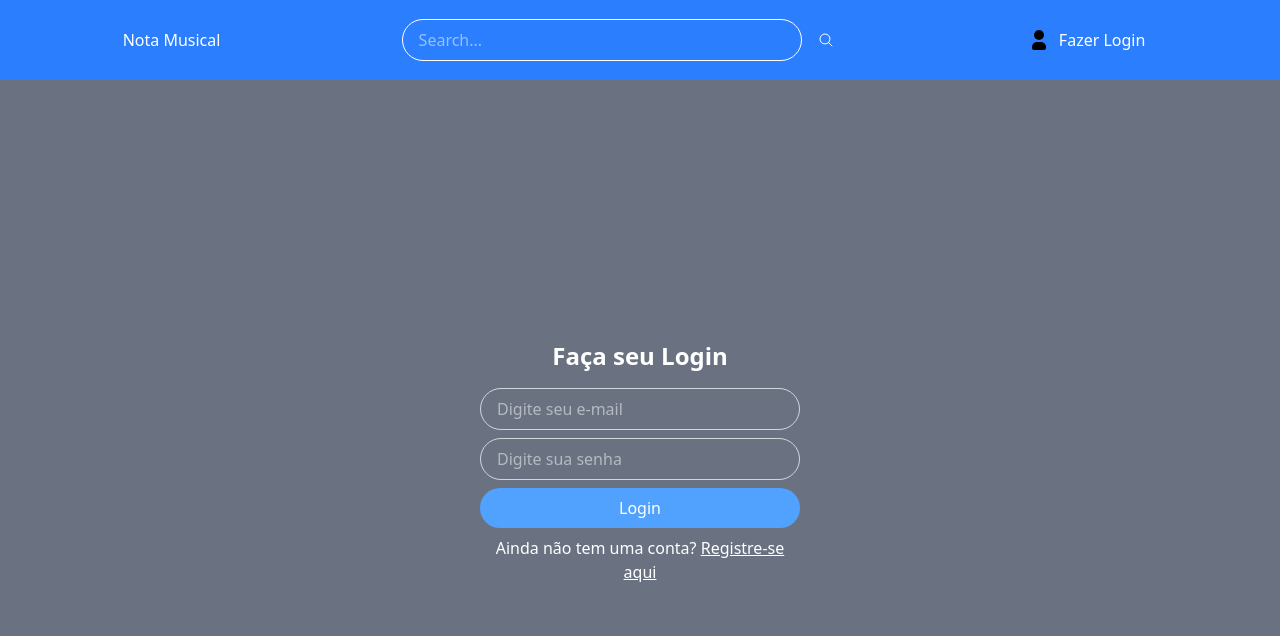
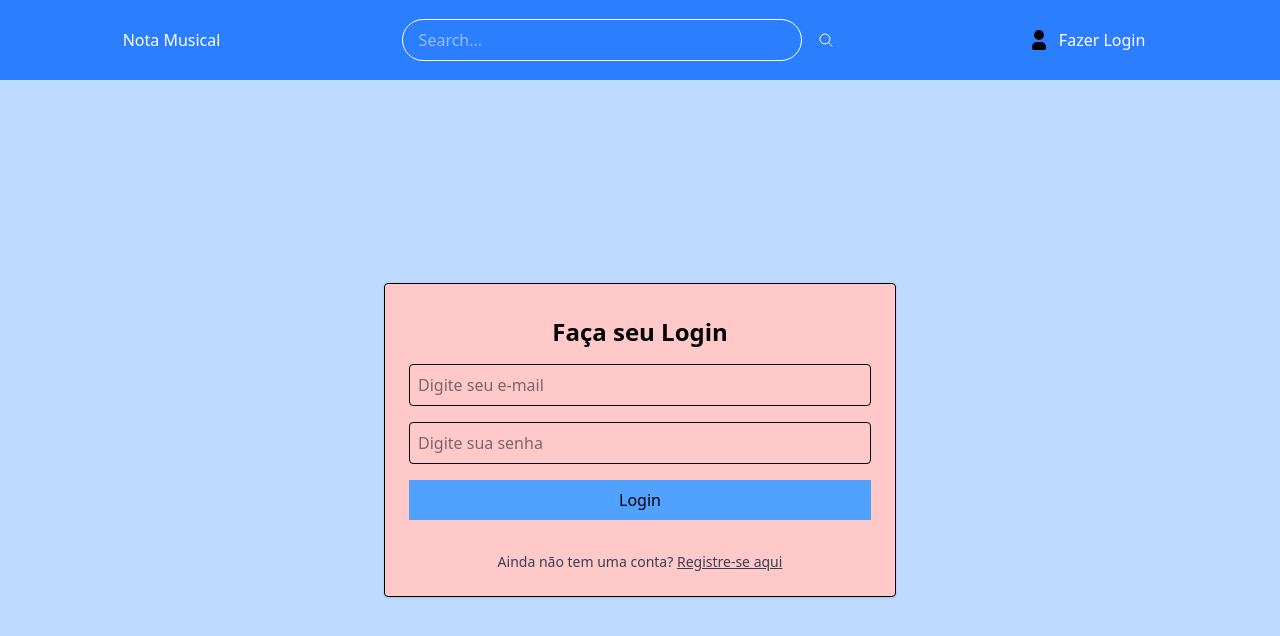
Before and after one commit to victoriapiassa/ClaqueteMovie, a Vue app: page /login in a window 1280 px wide. Shown: the top 636 px of the page. Built offline with nearby package versions, Linux system fonts and the light colour scheme; no server answers.

Commit message:
modificaçao dos icones das estrelas

```diff
--- a/src/components/item.vue
+++ b/src/components/item.vue
@@ -1,14 +1,54 @@
 <template>
-<div class=" rounded-lg shadow-md p-4 h-80 bg-white text-gray-800">
+<div class=" rounded-lg shadow-md p-4 h-80 bg-blue-200 text-gray-800">
   <img src="https://th.bing.com/th/id/OIP.NwFkL28B2EyItuJGbypY3wHaHa?w=187&h=187&c=7&r=0&o=7&dpr=1.1&pid=1.7&rm=3" alt="Álbum Maré Viva">
-  <h3> Fresno </h3>
-  <p>R$ 550 por noite</p>
-</div>
+  <div class="flex flex-col mt-2">
+    <h3> Fresno </h3>
+    <p> Maré Viva </p>
+  <div class="flex justify-center items-center mt-2">
+   <svg
+          v-for="star in 5"
+          :key="star"
+          xmlns="http://www.w3.org/2000/svg"
+          width="30"
+          height="30"
+          viewBox="0 0 24 24"
+          class="cursor-pointer transition-transform duration-200"
+          :class="star <= rating ? 'text-yellow-400' : 'text-gray-400'"
+          @click="setRating(star)"
+        >
+          <!-- Preenchimento condicional -->
+          <path
+            stroke="currentColor"
+            stroke-width="2"
+            stroke-linecap="round"
+            stroke-linejoin="round"
+            :fill="star <= rating ? 'currentColor' : 'none'"
+            d="M12 17.75l-6.172 3.245l1.179 -6.873l-5 -4.867l6.9 -1l3.086 -6.253l3.086 6.253l6.9 1l-5 4.867l1.179 6.873z"
+          />
+        </svg>
+      </div>
+    </div>
+  </div>
 </template>
 
-<script> // exportando o componente
-    export default {
-      name: 'item', // nome do componente
+<script>
+export default {
+  name: 'Item',
+  data() {
+    return {
+      rating: 0 // nota atual (0 a 5)
+    }
+  },
+  methods: {
+    setRating(star) {
+      this.rating = star;
+    }
+  }
+}
+</script>
 
-    }
-</script>
+<style scoped>
+svg:hover {
+  transform: scale(1.1);
+}
+</style>
--- a/src/pages/home.vue
+++ b/src/pages/home.vue
@@ -12,7 +12,7 @@ export default {
 
 
 <template>
-    <div class="flex justify-center bg-gray-500 text-white px-8 py-15">
+    <div class="flex justify-center bg-white-500 text-white px-8 py-15">
         <main class= "grid grid-cols-[repeat(auto-fit,minmax(225px,1fr))] gap-3 w-full max-w-7xl px-8 text-center">
             <item/>
             <item/>
--- a/src/pages/login.vue
+++ b/src/pages/login.vue
@@ -47,22 +47,27 @@
 </script>
 
 <template>
-    <div class="flex items-center justify-center bg-gray-500 text-white ">
+    <div class="flex justify-center items-center bg-blue-200 ">
+        <main class="p-6 border rounded shadow w-full max-w-lg mx-auto bg-red-200">
 
-        <main class= " flex flex-col items-center w-100 h-50 max-w-7xl px-10 text-center">
+            <h1 class=" flex justify-center my-2 text-2xl  font-bold "> Faça seu Login </h1>
 
-            <h1 class="text-2xl  font-bold"> Faça seu Login </h1>
+            <form  class="flex w-full flex-col gap-4" @submit.prevent="handleSubmit">
 
-            <form  class="flex w-full flex-col gap-2" @submit.prevent="handleSubmit">
+                <input  type="text"
+                placeholder="Digite seu e-mail"
+                class="p-2 border rounded w-full focus:outline-none focus:ring-2 mt-2 focus:ring-blue-500" v-model="email">
 
-                <input type="text" placeholder="Digite seu e-mail" class="w-full rounded-full border border-gray-300 py-2 px-4  mt-4" v-model="email">
+                <input  type="password"
+                 placeholder="Digite sua senha"
+                 class="p-2 border rounded w-full focus:outline-none focus:ring-2 focus:ring-blue-500"  v-model="senha">
 
-                <input  type="password" placeholder="Digite sua senha"  class="w-full rounded-full border border-gray-300 py-2 px-4"  v-model="senha">
+                <button class=" flex justify-center w-full py-2 px-4 cursor-pointer bg-blue-400"> Login </button>
 
-                <button class="w-full py-2 px-4 cursor-pointer rounded-full bg-blue-400"> Login </button>
-
-                <p>Ainda não tem uma conta? <RouterLink to="/register" class="underline font-sans"> Registre-se aqui  </RouterLink>
-                </p>
+                <div class="flex justify-center text-sm text-gray-700 mt-4">
+                  <p>Ainda não tem uma conta? <RouterLink to="/register" class="underline font-sans"> Registre-se aqui  </RouterLink>
+                  </p>
+                </div>
 
             </form>
         </main>
```
